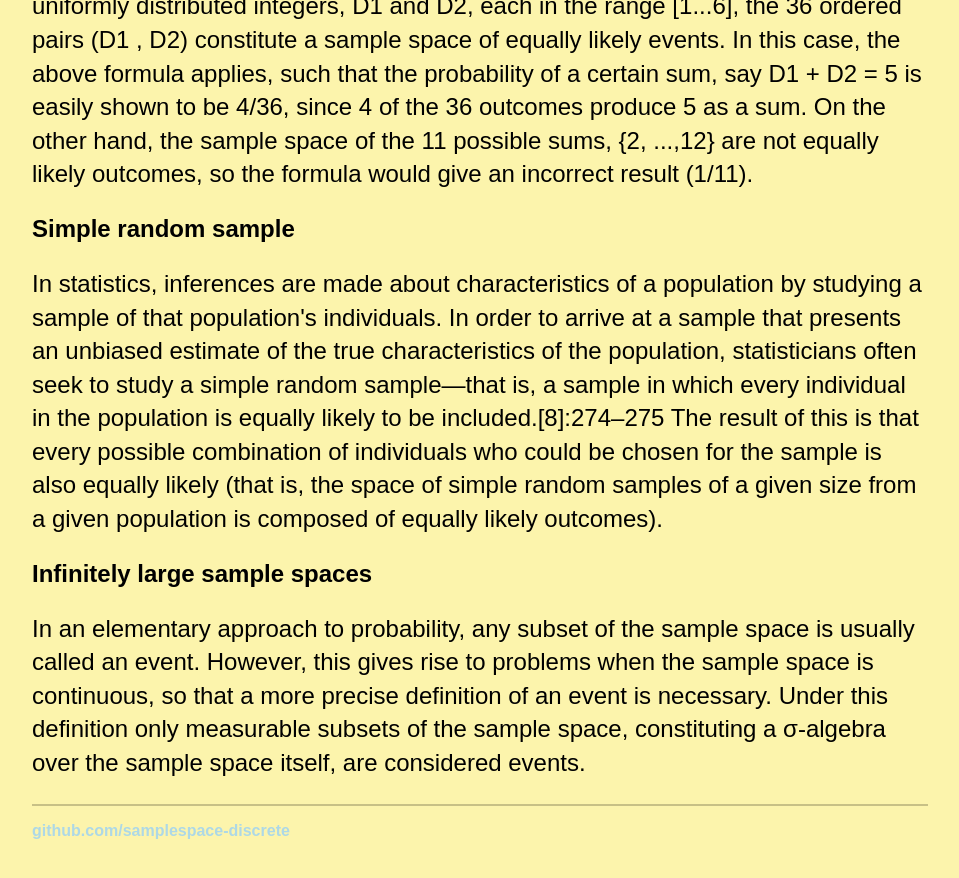
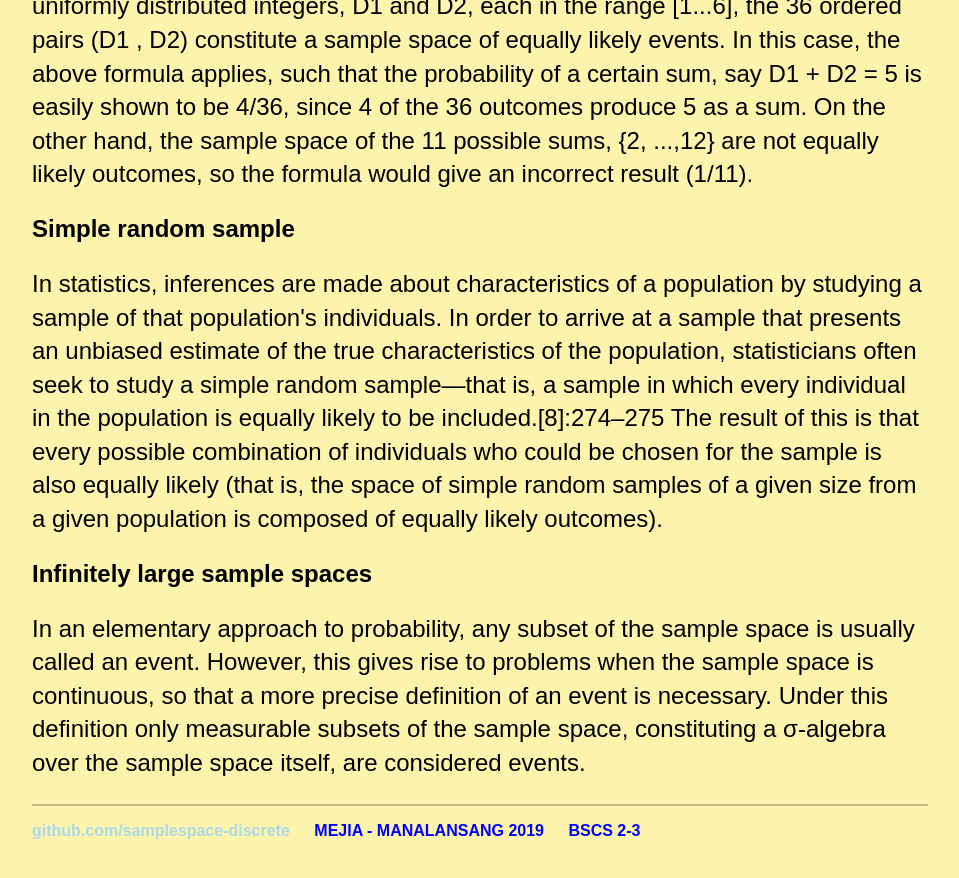
Before and after one commit to samplespace-discrete/samplespace-discrete.github.io, a Jekyll site: the page built from index.html, in a window 1280 px wide and 900 px high, scrolled down 2488 px. Shown: the top 878 px of the window, without its empty margins (160-1119 px from the left). Built offline with Jekyll 4.4.1, drawn with Linux system fonts in a browser that asks for light colours.

Commit message:
Update default.html

```diff
--- a/_layouts/default.html
+++ b/_layouts/default.html
@@ -21,6 +21,8 @@
 			<footer>
 	    			<ul>
         				<li><a href="https://github.com/samplespace-discrete">github.com/samplespace-discrete</a></li>
+					<li>MEJIA - MANALANSANG 2019</li>
+					<li>BSCS 2-3</li>
 				</ul>
 			</footer>
 		</body>
```
